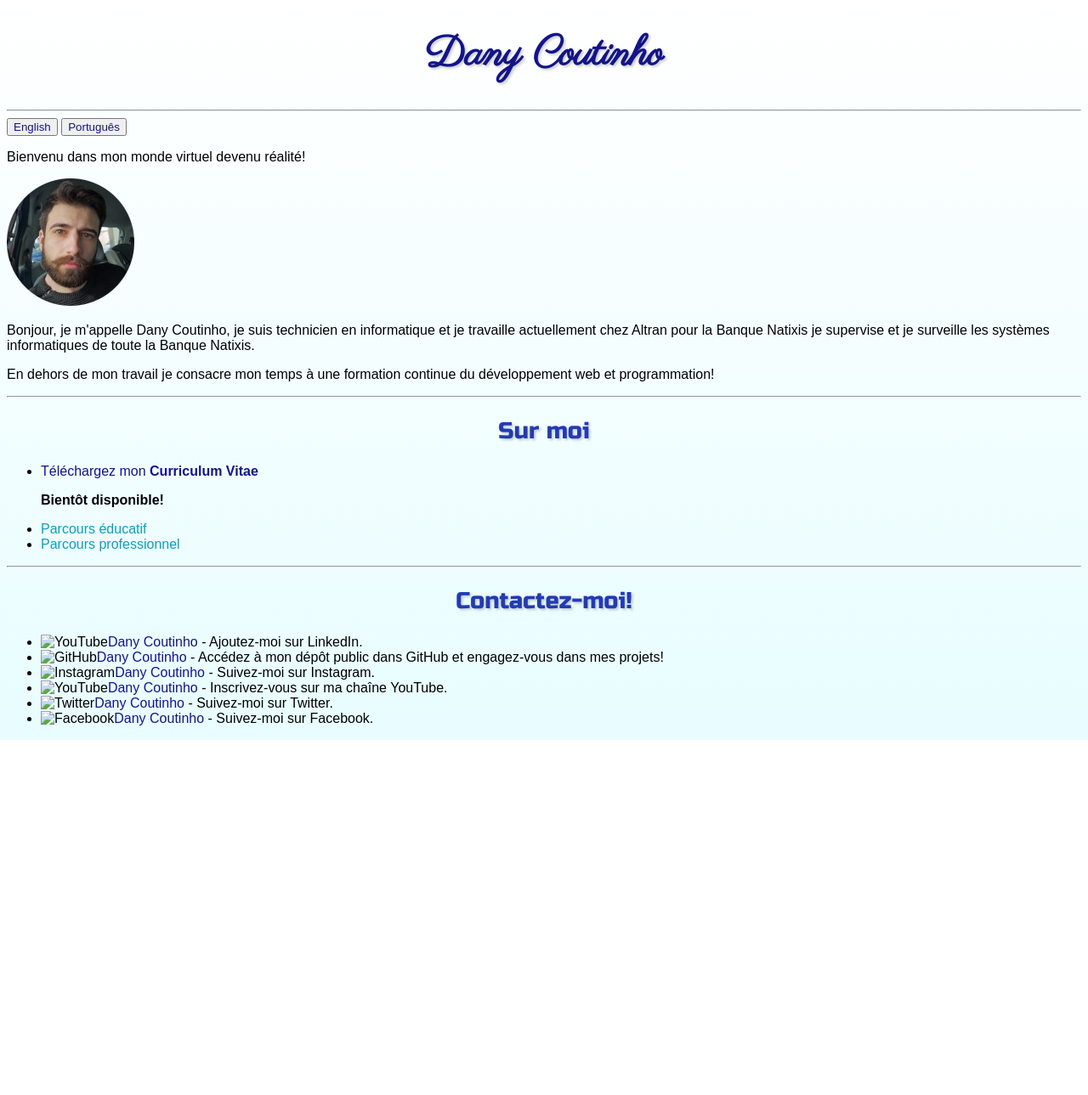
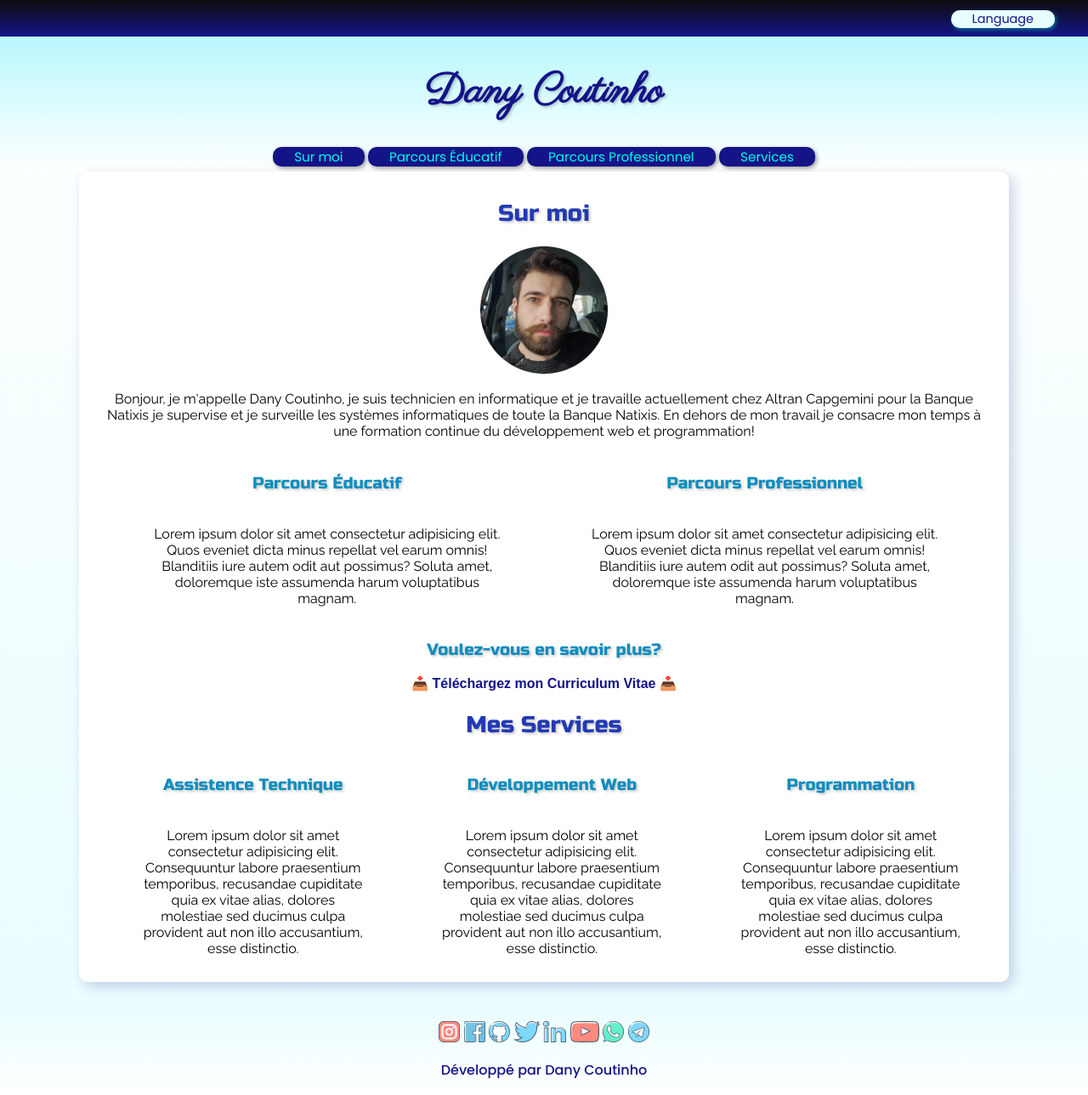
Before and after one commit to DanyCoutinho/danycoutinho.github.io, a plain HTML site: page indexfr.html in a window 1280 px wide. Shown: the whole page at 85% size. Before the commit the page ends 871 px from the top, so only its background shows below. Drawn offline with Linux system fonts and the light colour scheme.

Commit message:
Style 1.4
Traduções para Francês e Inglês check.

```diff
--- a/indexfr.html
+++ b/indexfr.html
@@ -1,58 +1,127 @@
 <!DOCTYPE html>
 <html lang="fr">
+
 <head>
     <meta charset="UTF-8">
     <meta name="viewport" content="width=device-width, initial-scale=1.0">
     <link rel="stylesheet" href="style/index.css">
     <title>Dany Coutinho</title>
 </head>
+
+<nav id="languagemenu">
+    <div class="language">
+        <p class="lang">Language</p>
+        <a href="indexen.html">English</a>
+        <a href="index.html">Português</a>
+    </div>
+</nav>
+
 <body>
-    <div class="first">
-        <div class="second">
-            <h1>Dany Coutinho</h1>
-            <hr>
-            <button><a href="indexen.html">English</a></button>
-            <button><a href="index.html">Português</a></button>
+    <header>
+        <h1>
+            Dany Coutinho
+        </h1>
+
+        <nav id="menuprincipal">
+            <a href="#">Sur moi</a>
+            <a href="#">Parcours Éducatif</a>
+            <a href="#">Parcours Professionnel</a>
+            <a href="#">Services</a>
+        </nav>
+    </header>
+
+    <main>
+        <section>
+            <article id="sobremim">
+                <h2>
+                    Sur moi
+                </h2>
+
+                <img class="imgcenter" src="imgs/FotoPerfilWeb.png" alt="Foto de Perfil">
+
                 <p>
-                Bienvenu dans mon monde virtuel devenu réalité!
+                    Bonjour, je m'appelle Dany Coutinho, je suis technicien en informatique et je travaille actuellement chez Altran Capgemini pour la Banque Natixis je supervise et je surveille les systèmes informatiques de toute la Banque Natixis. En dehors de mon travail je consacre mon temps à une formation continue du développement web et programmation!
                 </p>
-            <img src="imgs/FotoPerfilWeb.png" alt="Foto de Perfil">
+            </article>
+
+            <article class="percurso">
+                <h3>
+                    Parcours Éducatif
+                </h3>
                 <p>
-                Bonjour, je m'appelle Dany Coutinho, je suis technicien en informatique et je travaille actuellement chez Altran pour la Banque Natixis je supervise et je surveille les systèmes informatiques de toute la Banque Natixis.
+                    Lorem ipsum dolor sit amet consectetur adipisicing elit. Quos eveniet dicta minus repellat vel earum omnis! Blanditiis iure autem odit aut possimus? Soluta amet, doloremque iste assumenda harum voluptatibus magnam.
                 </p>
+            </article>
+
+            <article class="percurso">
+                <h3>
+                    Parcours Professionnel
+                </h3>
                 <p>
-                En dehors de mon travail je consacre mon temps à une formation continue du développement web et programmation!
+                    Lorem ipsum dolor sit amet consectetur adipisicing elit. Quos eveniet dicta minus repellat vel earum omnis! Blanditiis iure autem odit aut possimus? Soluta amet, doloremque iste assumenda harum voluptatibus magnam.
                 </p>
-        </div>
+            </article>
 
-        <hr>
+            <h3>
+                Voulez-vous en savoir plus?
+            </h3>
+            <p id="download">
+                <a href="docs/CV-Dany-Coutinho-PT.pdf" download="CV-Dany-Coutinho-PT.pdf" type="application/pdf" target="_blank"><strong>Téléchargez mon Curriculum Vitae</strong></a>
+            </p>
 
-        <h2>Sur moi</h2>
-        <ul>
-            <li>
-                <a href="docs/CV-Dany-Coutinho-FR.pdf" download="CV-Dany-Coutinho-FR.pdf" type="application/pdf" target="_blank">Téléchargez mon <strong>Curriculum Vitae</strong></a>
-            </li>
+            <h2>
+                Mes Services
+            </h2>
+
+            <article class="services">
+                <h3>
+                    Assistence Technique
+                </h3>
                 <p>
-                <strong>Bientôt disponible!</strong>
+                    Lorem ipsum dolor sit amet consectetur adipisicing elit. Consequuntur labore praesentium temporibus, recusandae cupiditate quia ex vitae alias, dolores molestiae sed ducimus culpa provident aut non illo accusantium, esse distinctio.
                 </p>
-            <li>
-                <a href="">Parcours éducatif</a>
-            </li>
-            <li>
-                <a href="">Parcours professionnel</a>
-            </li>
-        </ul>
-        <hr>
-        <h2>Contactez-moi!</h2>
+            </article>
 
-        <ul>
-            <li><img src="imgs/icone-linkedin.png" alt="YouTube"><a href="https://www.linkedin.com/in/DanyCoutinho/" target="_blank">Dany Coutinho</a> - Ajoutez-moi sur LinkedIn.</li>
-            <li><img src="imgs/icone-github.png" alt="GitHub"><a href="https://github.com/DanyCoutinho" target="_blank">Dany Coutinho</a> - Accédez à mon dépôt public dans GitHub et engagez-vous dans mes projets!</li>
-            <li><img src="imgs/icone-instagram.png" alt="Instagram"><a href="https://www.instagram.com/dany.suico/" target="_blank">Dany Coutinho</a> - Suivez-moi sur Instagram.</li>
-            <li><img src="imgs/icone-youtube.png" alt="YouTube"><a href="https://www.youtube.com/channel/UCJFVaSZBv_D3DvNe117Rhbg?view_as=subscriber" target="_blank">Dany Coutinho</a> - Inscrivez-vous sur ma chaîne YouTube.</li>
-            <li><img src="imgs/icone-twitter.png" alt="Twitter"><a href="https://twitter.com/Dany__Coutinho" target="_blank">Dany Coutinho</a> - Suivez-moi sur Twitter.</li>
-            <li><img src="imgs/icone-facebook.png" alt="Facebook"><a href="https://www.facebook.com/dany.coutinho.93" target="_blank">Dany Coutinho</a> - Suivez-moi sur Facebook.</li>
-        </ul>
-    </div>
+            <article class="services">
+                <h3>
+                    Développement Web
+                </h3>
+                <p>
+                    Lorem ipsum dolor sit amet consectetur adipisicing elit. Consequuntur labore praesentium temporibus, recusandae cupiditate quia ex vitae alias, dolores molestiae sed ducimus culpa provident aut non illo accusantium, esse distinctio.
+                </p>
+            </article>
+
+            <article class="services">
+                <h3>
+                    Programmation
+                </h3>
+                <p>
+                    Lorem ipsum dolor sit amet consectetur adipisicing elit. Consequuntur labore praesentium temporibus, recusandae cupiditate quia ex vitae alias, dolores molestiae sed ducimus culpa provident aut non illo accusantium, esse distinctio.
+                </p>
+            </article>
+        </section>
+    </main>
+
+    <footer>
+        <nav id="footermenu">
+            <a href="https://www.instagram.com/dany.suico/" target="_blank"><img src="imgs/icosocialmedia/logo_instagram_icon.png" alt="Instagram"></a>
+
+            <a href="https://www.facebook.com/dany.coutinho.93" target="_blank"><img src="imgs/icosocialmedia/logo_facebook_icon.png" alt="Facebook">
+
+            <a href="https://github.com/DanyCoutinho" target="_blank"><img src="imgs/icosocialmedia/logo_github_icon.png" alt="GitHub"></a>
+
+            <a href="https://twitter.com/Dany__Coutinho" target="_blank"><img src="imgs/icosocialmedia/logo_twitter_bird_icon.png" alt="Twitter"></a>
+
+            <a href="https://www.linkedin.com/in/DanyCoutinho/" target="_blank"><img src="imgs/icosocialmedia/logo_linkedin_icon.png" alt="LinkedIn"></a>
+
+            <a href="https://www.youtube.com/channel/UCJFVaSZBv_D3DvNe117Rhbg?view_as=subscriber" target="_blank"><img src="imgs/icosocialmedia/logo_youtube_icon.png" alt="YouTube"></a>
+
+            <a href="https://api.whatsapp.com/send?phone=351919630441" target="_blank"><img src="imgs/icosocialmedia/logo_whatsapp_telephone_handset_icon.png" alt=""></a>
+
+            <a href="https://t.me/odanycoutinho" target="_blank"><img src="imgs/icosocialmedia/logo_telegram_airplane_air_plane_paper_airplane_icon.png" alt="Telegram"></a>
+        </nav>
+
+        <p class="footer">Développé par Dany Coutinho</p>
+    </footer>
 </body>
 </html>
```
Also changed, not shown: indexen.html (+105 -37 lines). Lines whose indentation alone changed are shown as unchanged.
